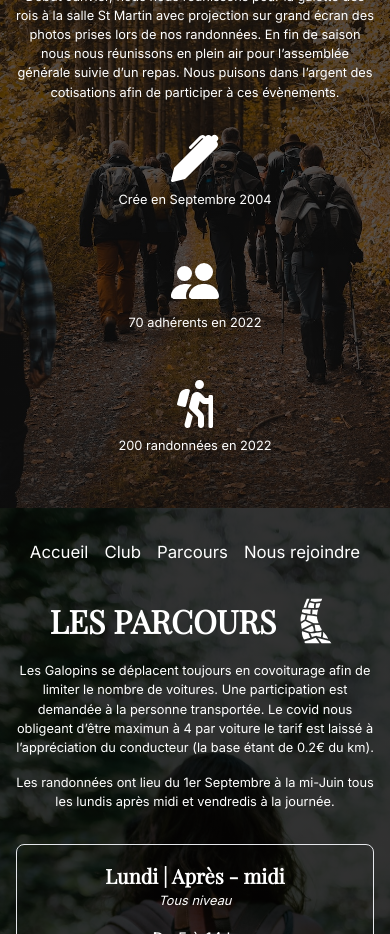
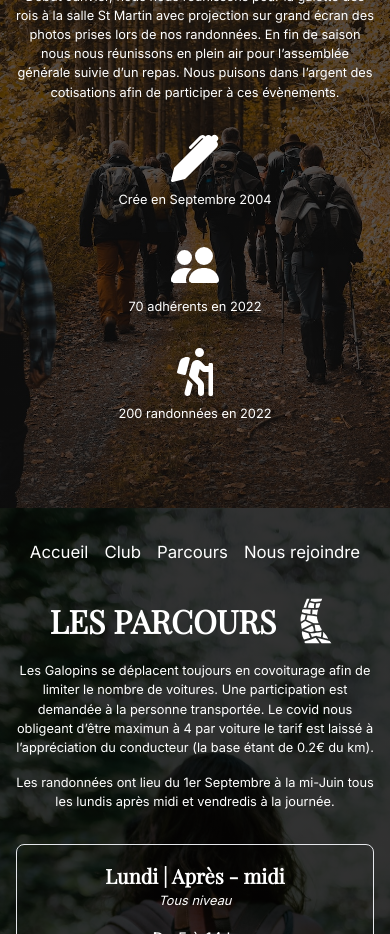
Before and after one commit to SebastienLaurentt/Galopins, a React (Vite) app: page / in a window 390 px wide. Shown: the part 1180-2114 px from the top of the page. Built offline with nearby package versions, Linux system fonts and the light colour scheme.

Commit message:
change span mb on club section

```diff
--- a/src/sections/Club.tsx
+++ b/src/sections/Club.tsx
@@ -32,18 +32,18 @@ function Club() {
                     <p>Afin de garder un côté convivial, chaque mois un restaurant est organisé (le vendredi soir en principe). Début Janvier, nous nous réunissons pour la galette des rois  à la salle St Martin avec projection sur grand écran des photos prises lors de nos randonnées. En fin de saison nous nous réunissons en plein air pour l’assemblée générale suivie d’un repas. Nous puisons dans l’argent des cotisations afin de participer à ces évènements.
                     </p>
                 </div>
-                <div className='flex flex-col md:flex-row  md:gap-y-0 md:justify-around '>
+                <div className='md:flex md:flex-row md:justify-around '>
                     <div className='flex flex-col items-center gap-y-2'>
                         <BsFillPenFill className="text-3xl md:text-4xl xl:text-5xl" />
-                        <span>Crée en Septembre 2004</span>
+                        <span className='mb-8'>Crée en Septembre 2004</span>
                     </div>
                     <div className='flex flex-col items-center gap-y-2'>
                         <BsPeopleFill className="text-3xl md:text-4xl xl:text-5xl" />
-                        <span>70 adhérents en 2022</span>
+                        <span className='mb-8'>70 adhérents en 2022</span>
                     </div>
                     <div className='flex flex-col items-center gap-y-2'>
                         <FaHiking className="text-3xl md:text-4xl xl:text-5xl" />
-                        <span>200 randonnées en 2022</span>
+                        <span className='mb-8'>200 randonnées en 2022</span>
                     </div>
 
                 </div>
```
